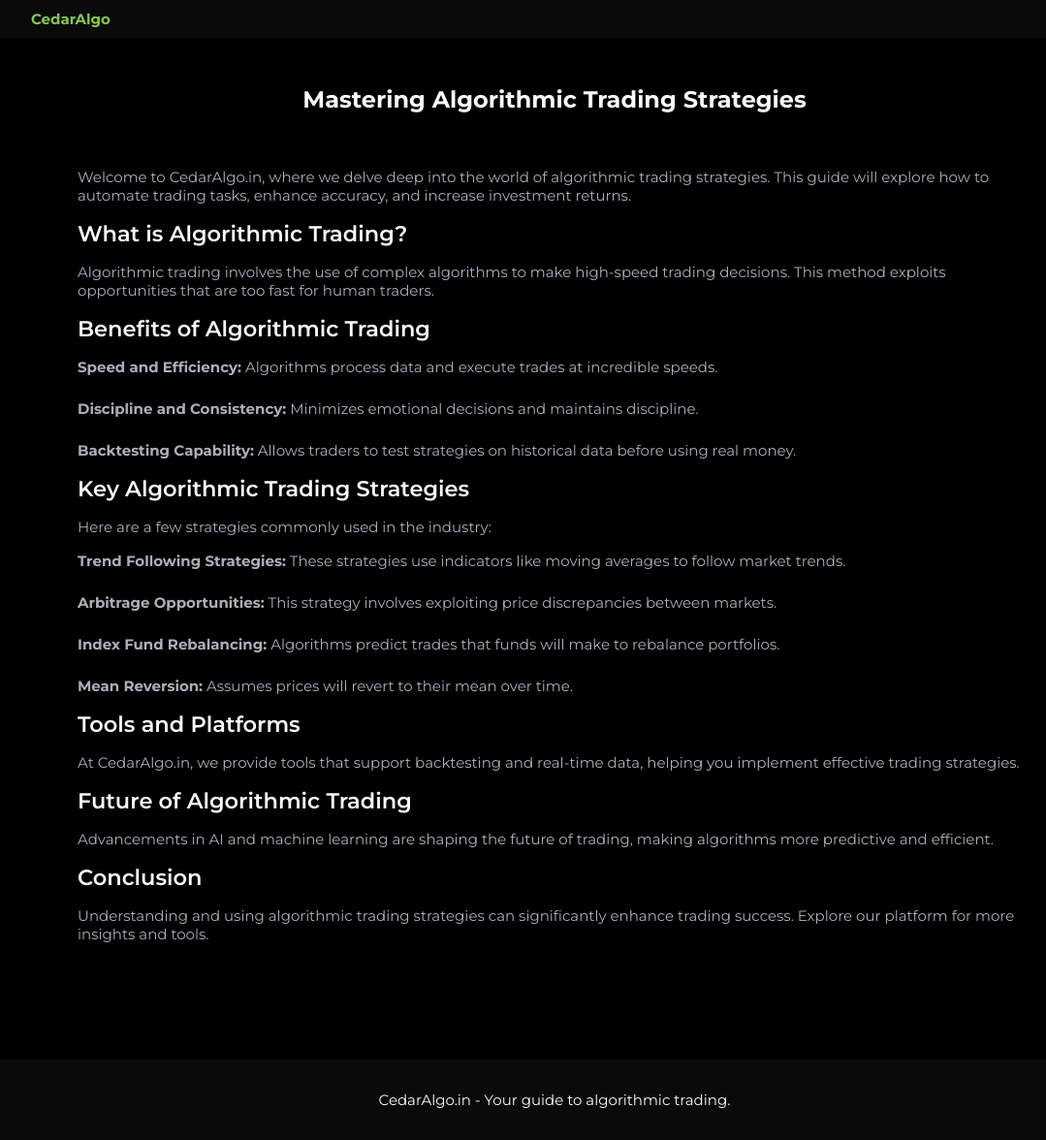
After one commit to Nil-Vaghela/Cedar-Algo, a Flask app: page /Blog in a window 1280 px wide. The commit adds this page. Shown: the whole page at 97% size, without its empty margins (68-1147 px from the left). Run offline with Flask 3, Linux system fonts and the light colour scheme.

Commit message:
Login Signup

```diff
--- a/app.py
+++ b/app.py
@@ -2,12 +2,27 @@ from flask import Flask, abort, flash, redirect, render_template, request, jsoni
 from flask_sqlalchemy import SQLAlchemy
 from datetime import datetime
 from flask_migrate import Migrate
+from werkzeug.security import generate_password_hash, check_password_hash
+
+from flask_login import LoginManager, login_user, logout_user, login_required
+
+from loginSignup import Login
+
+
+
 
 app = Flask(__name__)
 app.config['SQLALCHEMY_DATABASE_URI'] = 'postgresql://postgres:Nill!6992@cedartrading.chyem684wzw8.us-east-1.rds.amazonaws.com:5432/cedartrading'
 app.config['SQLALCHEMY_TRACK_MODIFICATIONS'] = False
 db = SQLAlchemy(app)
 migrate = Migrate(app, db)
+
+login_manager = LoginManager()
+login_manager.init_app(app)
+
+@login_manager.user_loader
+def load_user(user_id):
+    return User.query.get(int(user_id))
 
 app.secret_key = 'nil123'
 
@@ -28,9 +43,15 @@ class TradingSignal(db.Model):
 class User(db.Model):
     __tablename__ = 'user'
     id = db.Column(db.Integer, primary_key=True)
-    username = db.Column(db.String(80), unique=False, nullable=False)
-    email = db.Column(db.String(120), unique=False, nullable=False)
-    created_at = db.Column(db.DateTime, default=datetime.now())
+    username = db.Column(db.String(80), unique=True, nullable=False)
+    email = db.Column(db.String(120), unique=True, nullable=False)
+    password_hash = db.Column(db.String(128))
+
+    def set_password(self, password):
+        self.password_hash = generate_password_hash(password)
+
+    def check_password(self, password):
+        return check_password_hash(self.password_hash, password)
 
     def __repr__(self):
         return f'<User {self.username}>'
@@ -109,5 +130,35 @@ def edit_trading_signal_status(id):
 def home():
     return render_template('index.html')
 
+@app.route('/Blog')
+def Blog():
+    return render_template('BlogPage.html')
+
+@app.route('/HomePage')
+def HomePage():
+    return render_template('HomePage.html')
+
+
+
+@app.route('/signupreq', methods=['POST'])
+def signupReq():
+    data = request.form
+    SignUPData = Login.LoginPage.signup(data,User)
+    if SignUPData == "Email address already exists":
+        return SignUPData
+    else:
+        db.session.add(SignUPData)
+        db.session.commit()
+        return redirect(url_for('HomePage'))
+
+@app.route('/loginreq', methods=['POST'])
+def loginReq():
+    data = request.form
+    LoginData = Login.LoginPage.login(data,User)
+    if LoginData == "Wrong Username Or Password":
+         return "Wrong Username or Password"
+    else:
+         login_user(LoginData)
+
 if __name__ == '__main__':
     app.run(host='0.0.0.0', port=8000, debug=True)
--- /dev/null
+++ b/static/css/BlogPost.css
@@ -0,0 +1,211 @@
+/*=============== GOOGLE FONTS ===============*/
+@import url("https://fonts.googleapis.com/css2?family=Montserrat:wght@400;600;700&display=swap");
+
+/*=============== VARIABLES CSS ===============*/
+:root {
+  --header-height: 3.5rem;
+  --first-color: hsl(93, 54%, 54%);
+  --first-color-alt: hsl(93, 50%, 48%);
+  --first-color-light: hsl(93, 58%, 66%);
+  --title-color: hsl(228, 8%, 98%);
+  --text-color: hsl(228, 8%, 70%);
+  --text-color2: hsl(0, 0%, 0%);
+  --white-color: hsl(228, 8%, 98%);
+  --black-color: hsl(228, 6%, 4%);
+  --body-color: hsl(0, 0%, 0%);
+  --container-color: hsl(0, 0%, 0%);
+  --shadow-img: 0 0 48px hsla(93, 54%, 54%, .4);
+  --gradient-card: linear-gradient(180deg, hsla(93, 8%, 8%), hsla(93, 40%, 30%));
+  --body-font: "Montserrat", sans-serif;
+  --biggest-font-size: 2.25rem;
+  --h1-font-size: 1.5rem;
+  --h2-font-size: 1.25rem;
+  --h3-font-size: 1rem;
+  --normal-font-size: .938rem;
+  --small-font-size: .813rem;
+  --font-regular: 400;
+  --font-semi-bold: 600;
+  --font-bold: 700;
+  --z-tooltip: 10;
+  --z-fixed: 100;
+}
+
+/*=============== BASE ===============*/
+* {
+  box-sizing: border-box;
+  padding: 0;
+  margin: 0;
+}
+
+html {
+  scroll-behavior: smooth;
+}
+
+body {
+  font-family: var(--body-font);
+  font-size: var(--normal-font-size);
+  background-color: var(--body-color);
+  color: var(--text-color);
+}
+
+h1, h2, h3, h4 {
+  color: var(--title-color);
+  font-weight: var(--font-semi-bold);
+}
+
+ul {
+  list-style: none;
+}
+
+a {
+  text-decoration: none;
+  color: var(--title-color);
+}
+
+img {
+  display: block;
+  max-width: 100%;
+  height: auto;
+}
+
+/*=============== REUSABLE CSS CLASSES ===============*/
+.container {
+  max-width: 1120px;
+  margin-inline: auto;
+  padding: 0 20px;
+}
+
+.grid {
+  display: grid;
+  gap: 1.5rem;
+}
+
+.section {
+  padding: 5rem 0;
+}
+
+.section__title {
+  font-size: var(--h1-font-size);
+  font-weight: var(--font-bold);
+  text-align: center;
+  margin-bottom: 1rem;
+  color: var(--title-color);
+}
+
+.main {
+  overflow: hidden;
+}
+
+/*=============== HEADER & NAV ===============*/
+.header {
+  position: fixed;
+  width: 100%;
+  top: 0;
+  left: 0;
+  background-color: var(--black-color);
+  z-index: var(--z-fixed);
+  padding: 10px 20px;
+}
+
+.nav {
+  display: flex;
+  justify-content: space-between;
+  align-items: center;
+}
+
+.nav__logo {
+  font-weight: var(--font-bold);
+  color: var(--first-color);
+}
+
+.nav__list {
+  display: flex;
+  gap: 20px;
+}
+
+.nav__link {
+  font-weight: var(--font-semi-bold);
+  transition: color .3s;
+}
+
+.nav__link:hover,
+.active-link {
+  color: var(--first-color);
+}
+
+/*=============== BUTTONS ===============*/
+.button {
+  background-color: var(--first-color);
+  color: var(--white-color);
+  font-weight: var(--font-bold);
+  padding: 10px 20px;
+  border-radius: 25px;
+  display: inline-flex;
+  align-items: center;
+  column-gap: 10px;
+  transition: background-color .3s;
+}
+
+.button:hover {
+  background-color: var(--first-color-alt);
+}
+
+.button span {
+  display: inline-block;
+}
+
+.button__link {
+  color: var(--white-color);
+  font-weight: var(--font-bold);
+}
+
+.button__link:hover {
+  color: var(--first-color-light);
+}
+
+/*=============== FOOTER ===============*/
+.footer {
+  background-color: var(--black-color);
+  color: var(--white-color);
+  padding: 20px;
+  text-align: center;
+}
+/*=============== TEXT PADDING ===============*/
+p, li {
+    padding: 0.5rem 0; /* Adds vertical padding for better spacing */
+}
+
+h1, h2, h3, h4 {
+    margin-top: 0.5rem;
+    margin-bottom: 0.5rem; /* Adds space above and below headings */
+}
+
+/* Enhance list item display */
+li {
+    margin-bottom: 0.5rem; /* Additional space between list items */
+}
+
+.article {
+    line-height: 1.6; /* Improves readability by increasing line height of text */
+    margin-bottom: 1.5rem; /* Adds space below each article section */
+}
+
+.blog__post {
+    padding: 2rem; /* Adds padding inside blog post container */
+    background-color: var(--container-color); /* Optional: adds a distinct background color */
+    border-radius: 8px; /* Optional: rounds the corners of the blog post container */
+    box-shadow: 0 4px 8px rgba(0, 0, 0, 0.1); /* Optional: adds subtle shadow for depth */
+}
+
+/*=============== SECTION PADDING ===============*/
+.section {
+    padding: 5rem 1rem; /* Increases padding within each section for more space */
+}
+
+/* Enhancements for the footer */
+.footer {
+    padding: 2rem 1rem; /* Adjusts padding in the footer for better spacing */
+    background-color: var(--black-color);
+    color: var(--white-color);
+    text-align: center;
+}
--- /dev/null
+++ b/templates/BlogPage.html
@@ -0,0 +1,58 @@
+
+<!DOCTYPE html>
+<html lang="en">
+<head>
+    <meta charset="UTF-8">
+    <meta name="viewport" content="width=device-width, initial-scale=1.0">
+    <title>Mastering Algorithmic Trading Strategies - CedarAlgo</title>
+    <link rel="stylesheet" href="https://fonts.googleapis.com/css2?family=Montserrat:wght@400;600;700&display=swap">
+    <link rel="stylesheet" href="static/css/BlogPost.css">
+</head>
+<body>
+    <header class="header">
+        <nav class="nav container">
+            <div class="nav__logo">Cedar<span>Algo</span></div>
+
+        </nav>
+    </header>
+    <main class="main container">
+        <section class="section">
+            <h1 class="section__title">Mastering Algorithmic Trading Strategies</h1>
+            <article class="blog__post">
+                <p>Welcome to CedarAlgo.in, where we delve deep into the world of algorithmic trading strategies. This guide will explore how to automate trading tasks, enhance accuracy, and increase investment returns.</p>
+                <h2>What is Algorithmic Trading?</h2>
+                <p>Algorithmic trading involves the use of complex algorithms to make high-speed trading decisions. This method exploits opportunities that are too fast for human traders.</p>
+                <h2>Benefits of Algorithmic Trading</h2>
+                <ul>
+                    <li><strong>Speed and Efficiency:</strong> Algorithms process data and execute trades at incredible speeds.</li>
+                    <li><strong>Discipline and Consistency:</strong> Minimizes emotional decisions and maintains discipline.</li>
+                    <li><strong>Backtesting Capability:</strong> Allows traders to test strategies on historical data before using real money.</li>
+                </ul>
+                <h2>Key Algorithmic Trading Strategies</h2>
+                <p>Here are a few strategies commonly used in the industry:</p>
+                <ul>
+                    <li><strong>Trend Following Strategies:</strong> These strategies use indicators like moving averages to follow market trends.</li>
+                    <li><strong>Arbitrage Opportunities:</strong> This strategy involves exploiting price discrepancies between markets.</li>
+                    <li><strong>Index Fund Rebalancing:</strong> Algorithms predict trades that funds will make to rebalance portfolios.</li>
+                    <li><strong>Mean Reversion:</strong> Assumes prices will revert to their mean over time.</li>
+                </ul>
+                <h2>Tools and Platforms</h2>
+                <p>At CedarAlgo.in, we provide tools that support backtesting and real-time data, helping you implement effective trading strategies.</p>
+                <h2>Future of Algorithmic Trading</h2>
+                <p>Advancements in AI and machine learning are shaping the future of trading, making algorithms more predictive and efficient.</p>
+                <h2>Conclusion</h2>
+                <p>Understanding and using algorithmic trading strategies can significantly enhance trading success. Explore our platform for more insights and tools.</p>
+
+            </article>
+        </section>
+    </main>
+
+
+
+    <footer class="footer">
+        <div class="container">
+            <span>CedarAlgo.in - Your guide to algorithmic trading.</span>
+        </div>
+    </footer>
+</body>
+</html>
```
Also changed, not shown: loginSignup/Login.py (added, +33 -0 lines), static/css/styles.css (+27 -15 lines), static/js/main.js (+12 -10 lines), templates/index.html (+15 -23 lines).
